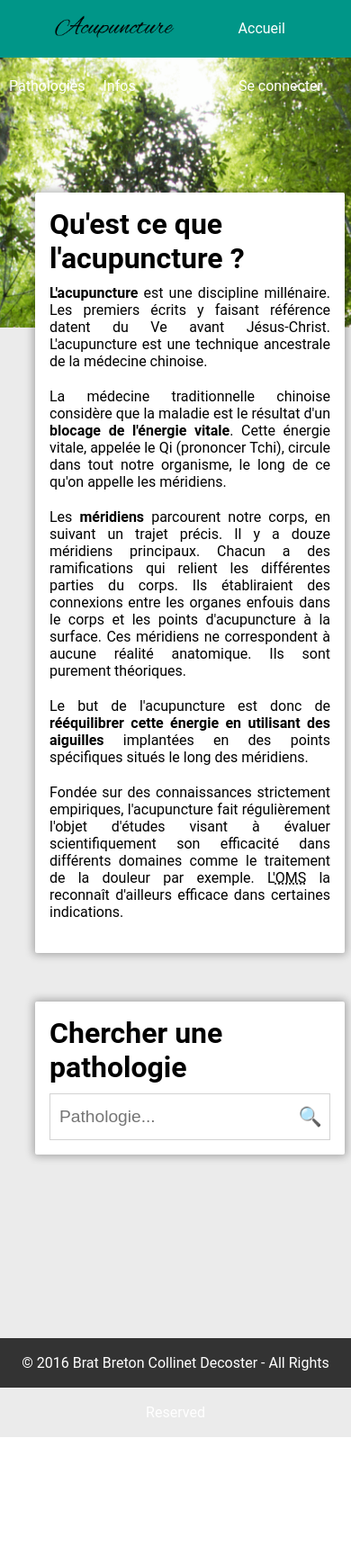
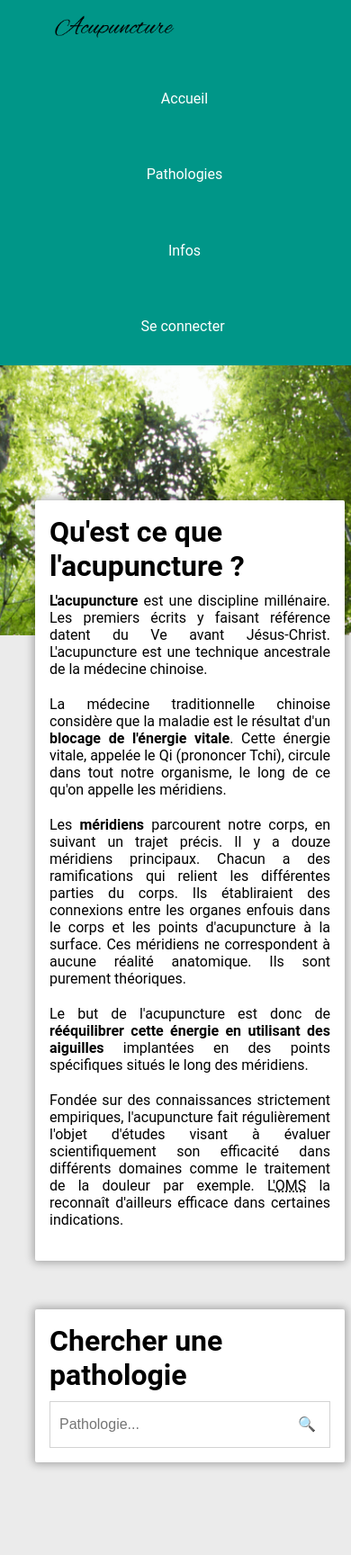
Before and after one commit to apucuncture69/acupuncture69, a PHP site: page /?mod=site in a window 390 px wide. Shown: the top 1728 px of the page at 90% size. Before the commit the page ends 1597 px from the top, so only its background shows below. Run offline with PHP 8.4, Linux system fonts and the light colour scheme.

Commit message:
Improving responsivness

```diff
--- a/public/style/main_style.css
+++ b/public/style/main_style.css
@@ -1,6 +1,11 @@
 * {
   padding: 0px;
   margin: 0px;
+}
+
+/* Define the root font size (used by rem unit)*/
+html {
+  font-size: 100%;
 }
 
 header {
@@ -19,10 +24,15 @@ footer {
   line-height: 55px;
   background-color: #333;
   height: 55px;
+  font-size: 1rem !important;
 }
 
 abbr {
   cursor: help;
+}
+
+p, span {
+  font-size: 1rem;
 }
 
 #img_logo_site {
@@ -139,7 +149,7 @@ abbr {
 
 .acu_tile h1 {
   margin-bottom: 10px;
-  font-size: 200%;
+  font-size: 2rem;
 }
 
 /* SEARCH VIEW STYLE */
@@ -152,7 +162,7 @@ abbr {
     order: 2;
     border-style: none;
     flex: 1 1 auto;
-    font-size: 120%;
+    font-size: 1rem;
     padding: 10px;
 }
 
@@ -168,7 +178,7 @@ abbr {
 
 .acu_search_img:before {
     color: rgb(204, 204, 204);
-    font-size: 21px;
+    font-size: 1rem;
     content: '🔍';
 }
 /* ENDOF SEARCH VIEW STYLE */
--- a/public/style/main_style_small_device.css
+++ b/public/style/main_style_small_device.css
@@ -1,3 +1,34 @@
+header {
+  height: auto;
+}
+
+#header_navigation_items li a {
+  float: none;
+  line-height: 10vh;
+  display: inline-block;
+  text-align: center;
+  width: 100%;
+}
+
+#header_navigation_items li {
+  background-color: #009688;
+}
+
+#header_profile {
+  height: 10vh;
+  float: none;
+}
+
+#header_profile_username {
+  text-align: center;
+  width: 100%;
+  line-height: 10vh;
+}
+
+#img_logo_site {
+  float: none;
+}
+
 #main_content_tiles {
   width: 80vw;
 }
```
